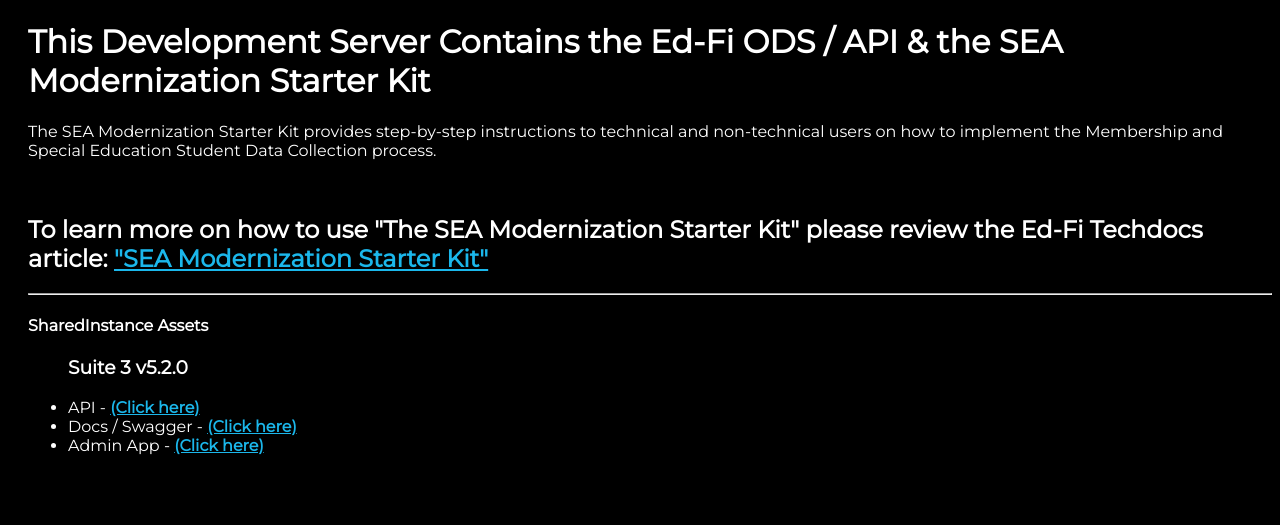
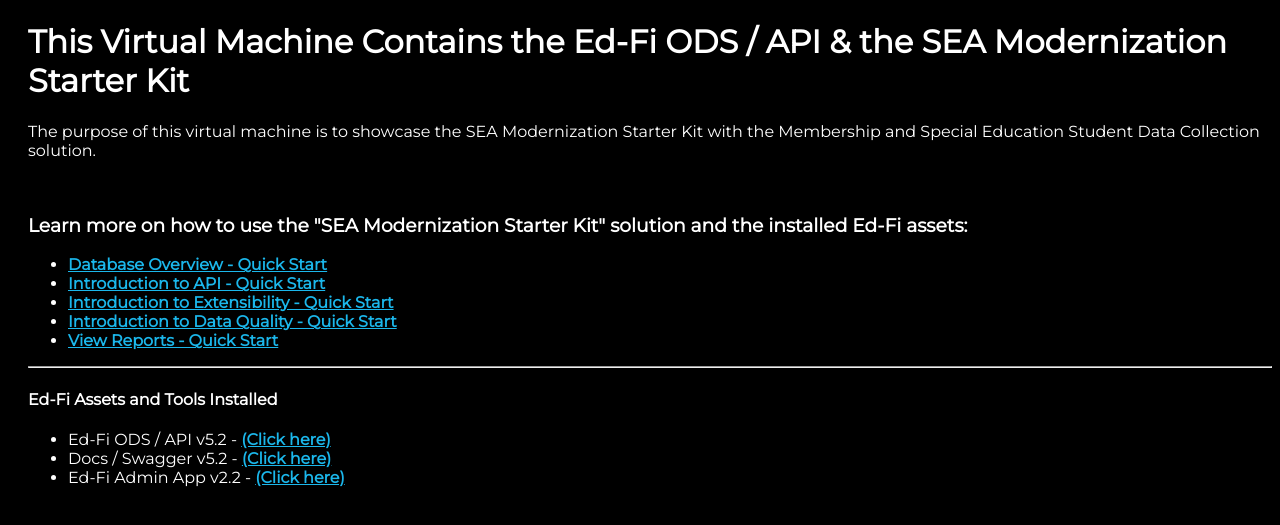
Before and after one commit to Ed-Fi-Alliance-OSS/Ed-Fi-Starter-Kit-SEA-Data-Collection, a plain HTML site: page packer/docs/SEA Modernization Starter Kit.html in a window 1280 px wide. Shown: the part 461-986 px from the top of the page. Drawn offline with Linux system fonts and the light colour scheme.

Commit message:
[SEASK-66] Quick Start -> Automated VM Set Up - Update to latest (#24)

```diff
--- a/packer/build-configuration.json
+++ b/packer/build-configuration.json
@@ -18,7 +18,7 @@
             "package_name": "EdFi.Suite3.RestApi.Databases"
         },
 		"sampledata": {
-            "version": "1.0.44",
+            "version": "1.0.71",
             "package_name": "EdFi.Ods.Populated.Template.SK"
         }
     }
--- a/packer/docs/SEA Modernization Starter Kit.html
+++ b/packer/docs/SEA Modernization Starter Kit.html
@@ -54,28 +54,44 @@
 </head>
 
 <body>
-    <img src="https://edfidata.s3-us-west-2.amazonaws.com/Starter+Kits/images/EdFiDevServerBackground.png" style="width:80%; max-width:600px;" />
+    <img src="https://edfidata.s3-us-west-2.amazonaws.com/Starter+Kits/images/EdFiQuickStartBackground.png" style="width:80%; max-width:600px;" />
     <div class="p-l-20">
-        <h1>This Development Server Contains the Ed-Fi ODS / API & the SEA Modernization Starter Kit</h1>
+        <h1>This Virtual Machine Contains the Ed-Fi ODS / API & the SEA Modernization Starter Kit</h1>
         <p>
-            The SEA Modernization Starter Kit provides step-by-step instructions to technical and non-technical users on how to implement the Membership and Special Education Student Data Collection process.
+            The purpose of this virtual machine is to showcase the SEA Modernization Starter Kit with the Membership and Special Education Student Data Collection solution.
         </p>
         <br />
 
-        <h2>To learn more on how to use "The SEA Modernization Starter Kit" please review the Ed-Fi Techdocs article: <a href="https://techdocs.ed-fi.org/display/SK/SEA+Modernization+Starter+Kit">"SEA Modernization Starter Kit"</a></h2>
+        <h3>Learn more on how to use the "SEA Modernization Starter Kit" solution and the installed Ed-Fi assets:</h3>
+        <ul>
+            <li>
+                 <a href="https://techdocs.ed-fi.org/display/SK/Database+Overview+-+Quick+Start" target="_blank">Database Overview - Quick Start</a>
+            </li>
+            <li>
+                <a href="https://techdocs.ed-fi.org/display/SK/Introduction+to+API+-+Quick+Start" target="_blank">Introduction to API - Quick Start</a>
+            </li>
+            <li>
+                <a href="https://techdocs.ed-fi.org/display/SK/Introduction+to+Extensibility+-+Quick+Start" target="_blank">Introduction to Extensibility - Quick Start</a>
+            </li>
+            <li>
+                <a href="https://techdocs.ed-fi.org/display/SK/Introduction+to+Data+Quality+-+Quick+Start" target="_blank">Introduction to Data Quality - Quick Start</a>
+            </li>
+            <li>
+                <a href="https://techdocs.ed-fi.org/display/SK/View+Reports+-+Quick+Start" target="_blank">View Reports - Quick Start</a>
+            </li>
+        </ul>
         <hr />
 
-        <h4>SharedInstance Assets</h4>
+        <h4>Ed-Fi Assets and Tools Installed</h4>
         <ul>
-            <h3>Suite 3 v5.2.0</h3>
             <li>
-                API - <a href="https://@@DOMAINNAME@@/WebApi" target="_blank">(Click here)</a>
+                Ed-Fi ODS / API v5.2 - <a href="https://@@DOMAINNAME@@/WebApi" target="_blank">(Click here)</a>
             </li>
             <li>
-                Docs / Swagger - <a href="https://@@DOMAINNAME@@/SwaggerUI/" target="_blank">(Click here)</a>
+                Docs / Swagger v5.2 - <a href="https://@@DOMAINNAME@@/SwaggerUI/" target="_blank">(Click here)</a>
             </li>
             <li>
-                Admin App - <a href="https://@@DOMAINNAME@@/AdminApp" target="_blank">(Click here)</a>
+                Ed-Fi Admin App v2.2 - <a href="https://@@DOMAINNAME@@/AdminApp" target="_blank">(Click here)</a>
             </li>
         </ul>
     </div>
--- a/sample-data/plugin/configuration.packages.json
+++ b/sample-data/plugin/configuration.packages.json
@@ -2,7 +2,7 @@
   "packages": {
     "sk": {
       "PackageName": "EdFi.Ods.Extensions.Sk",
-      "PackageVersion": "1.0.46",
+      "PackageVersion": "1.0.111",
       "PackageSource": "https://pkgs.dev.azure.com/ed-fi-alliance/Ed-Fi-Alliance-OSS/_packaging/EdFi/nuget/v3/index.json"
     }
   }
```
Also changed, not shown: packer/README.md, 5 other files.
